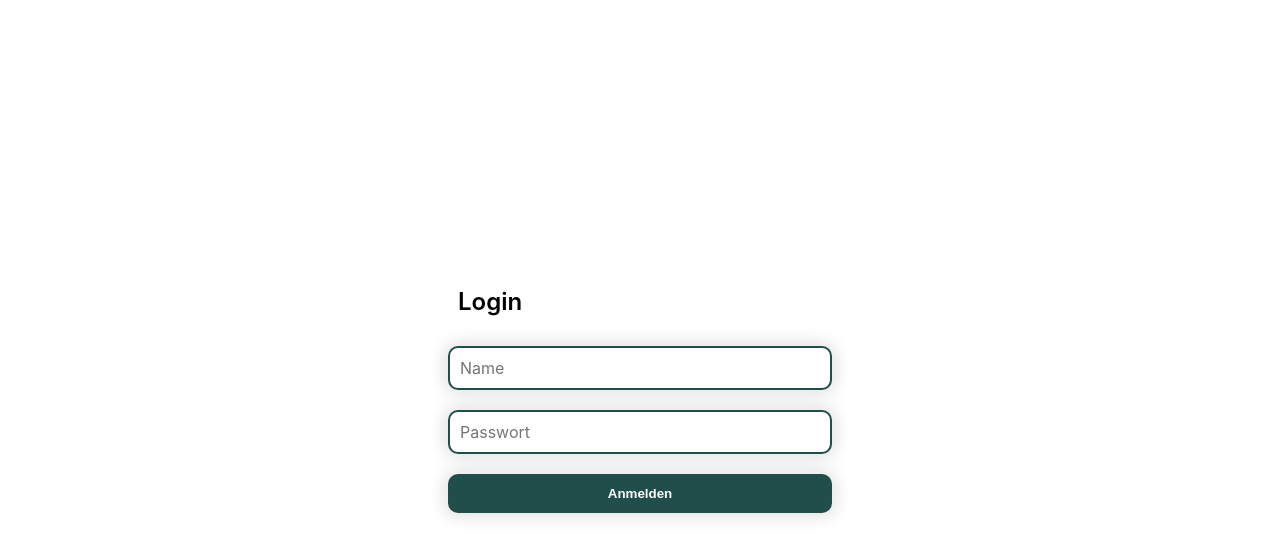
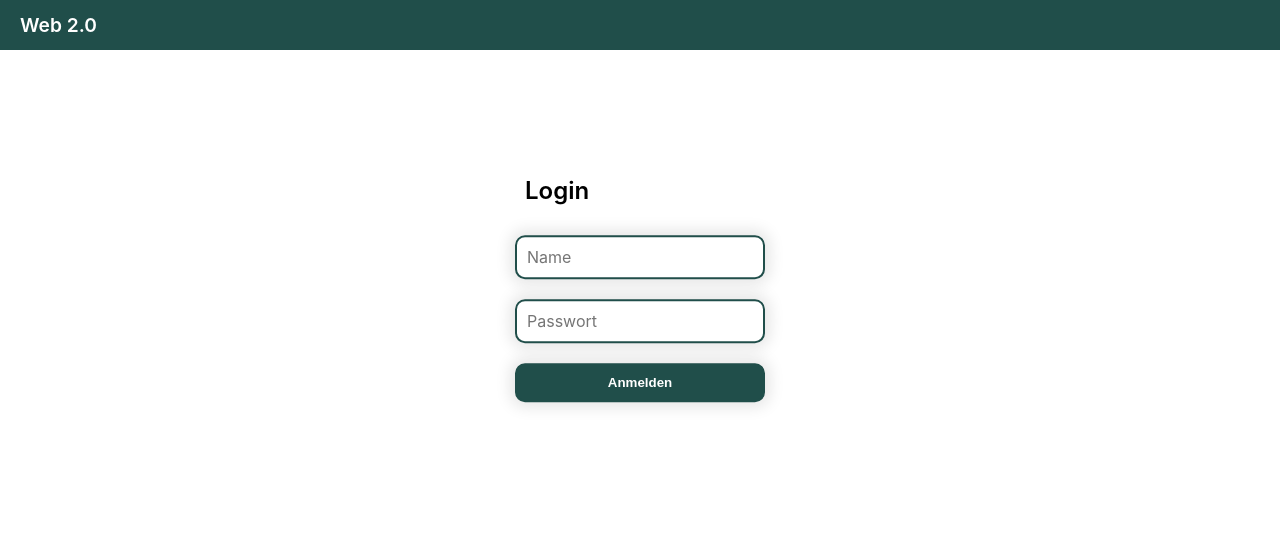
Before and after one commit to Last-Harmattan/web2.0, a React (Create React App) app in the folder frontend/: page / in a window 1280 px wide. Shown: the top 556 px of the page. Built offline with nearby package versions, Linux system fonts and the light colour scheme.

Commit message:
Added a Banner component

```diff
--- a/frontend/src/Login.css
+++ b/frontend/src/Login.css
@@ -1,11 +1,11 @@
 .Center {
   margin: 0;
   position: absolute;
-  width: 30%;
-  top: 50%;
+  width: 250px;
+  top: 30%;
   left: 50%;
-  -ms-transform: translate(-50%, -50%);
-  transform: translate(-50%, -50%);
+  -ms-transform: translate(-50%, -30%);
+  transform: translate(-50%, -30%);
 }
 
 .Heading {
--- a/frontend/src/Login.tsx
+++ b/frontend/src/Login.tsx
@@ -1,10 +1,13 @@
 import React from 'react';
+import { Banner } from './component/Banner';
 import { Button } from './component/Button';
 import { TextInput, TextInputType } from './component/TextInput';
 import './Login.css';
 
 export function Login() {
   return (
+    <div>
+      <Banner></Banner>
       <div className='Center'>
         <div className='Heading'>Login</div>
         <div>
@@ -17,5 +20,6 @@ export function Login() {
           <Button label={'Anmelden'}></Button>
         </div>
       </div>
+    </div>
   );
 }
--- /dev/null
+++ b/frontend/src/component/Banner.css
@@ -0,0 +1,17 @@
+.Banner {
+  height: 50px;
+  background-color: #204e4a;
+  position: relative;
+}
+
+.BannerName {
+  color: white;
+  font-weight: 600;
+  font-size: larger;
+  margin-left: 20px;
+  text-align: center;
+  position: absolute;
+  top: 50%;
+  -ms-transform: translateY(-50%);
+  transform: translateY(-50%);
+}
--- /dev/null
+++ b/frontend/src/component/Banner.tsx
@@ -0,0 +1,10 @@
+import React from 'react';
+import './Banner.css';
+
+export function Banner() {
+  return (
+    <div className='Banner'>
+      <div className='BannerName'>Web 2.0</div>
+    </div>
+  );
+}
```
Lines whose indentation alone changed are shown as unchanged.
